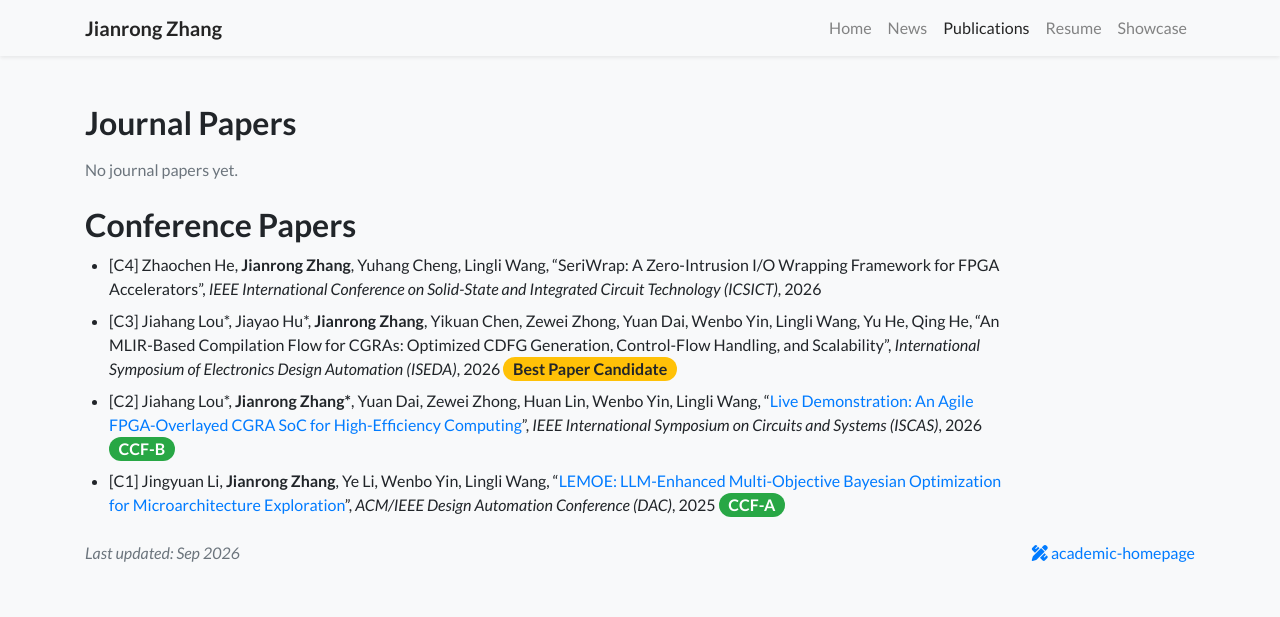
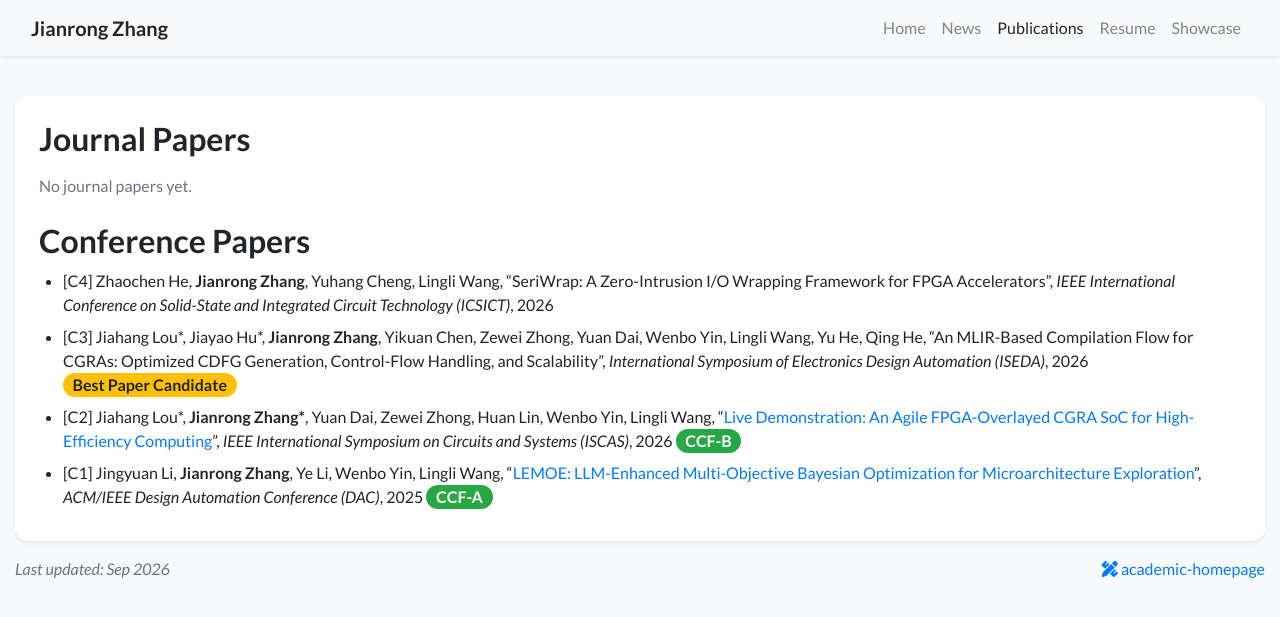
Before and after one commit to Starryskyz/starryskyz.github.io, a Jekyll site: the page built from publications.html, in a window 1280 px wide. Shown: the top 617 px of the page. Built offline with Jekyll 4.4.1, drawn with Linux system fonts in a browser that asks for light colours; nearby versions of some CDN libraries; a style sheet for code colours, icons or effects is not loaded.

Commit message:
fix pub page layout

```diff
--- a/publications.html
+++ b/publications.html
@@ -21,8 +22,8 @@ navbar_title: Publications
     {% endif %}
 {% endfor %}
 
-<div class="row">
-    <div class="col-12 col-lg-10">
+<div class="my-3 bg-white shadow-sm rounded-xl">
+    <div class="px-4 pb-4">
         <h2 class="pt-4">Journal Papers</h2>
         <ul class="pl-4">
             {% assign journal_index = 0 %}
```
Also changed, not shown: other parts of publications.html (+1 -0 lines).
